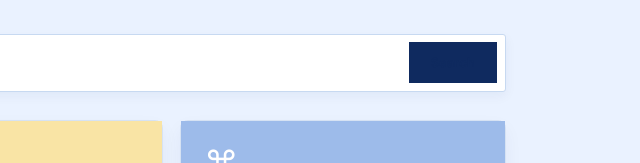
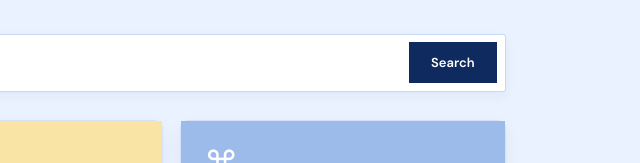
Before and after one commit to 11ranvijay-singh/rvconsulting, a website: page index.html in a window 1280 px wide. Shown: the part 2832-2995 px from the top of the page, 640-1280 px from the left. Drawn offline with nearby package versions, Linux system fonts and the light colour scheme; no server answers.

Commit message:
Improve search button label contrast

```diff
--- a/responsive.css
+++ b/responsive.css
@@ -8,6 +8,7 @@ button, input, select, textarea { font: inherit; }
 .header-contact a { color: var(--ink); font-size: 14px; font-weight: 700; text-decoration: none; white-space: nowrap; }
 .market-search > span, .search-wrap > span { display: inline-block; width: 16px; height: 16px; margin-right: 12px; border: 2px solid #0F2A5F; border-radius: 50%; font-size: 0 !important; line-height: 0; position: relative; transform: none !important; flex: 0 0 auto; }
 .market-search > span::after, .search-wrap > span::after { content: ''; position: absolute; width: 7px; height: 2px; background: #0F2A5F; right: -6px; bottom: -3px; transform: rotate(45deg); border-radius: 2px; }
+.market-search button, .search-wrap button { background: #0F2A5F !important; color: #fff !important; opacity: 1 !important; text-shadow: none; }
 .managed-testimonial { margin-bottom: 46px; }
 .managed-testimonial:last-child { margin-bottom: 0; }
 
```
